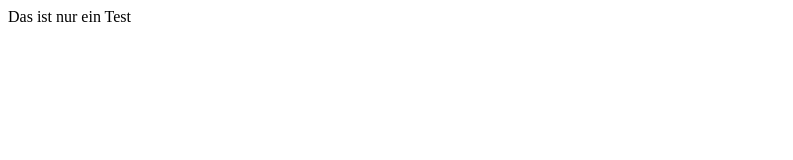
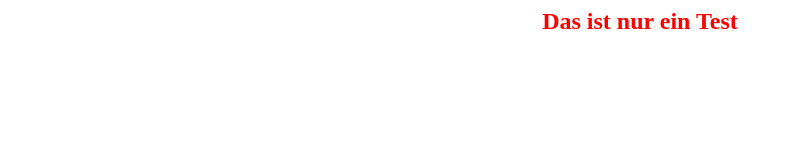
Before and after one commit to miga89/fcc-api-timestamp, a website: page index.html in a window 1280 px wide. Shown: the whole page, without its empty margins (0-793 px from the left). Drawn offline with Linux system fonts and the light colour scheme.

Commit message:
Fixed problems with easy example

```diff
--- a/index.html
+++ b/index.html
@@ -3,8 +3,15 @@
 <title>Test Michael</title>
 </head>
 
+<style type="text/css">
+    h2{
+        text-align: center;
+        color: red;
+    }
+
+
+</style>
 <body>
-
-    Das ist nur ein Test
+    <h2>Das ist nur ein Test</h2>
 </body>
 </html>
```
Also changed, not shown: index.js (+6 -1 lines).
